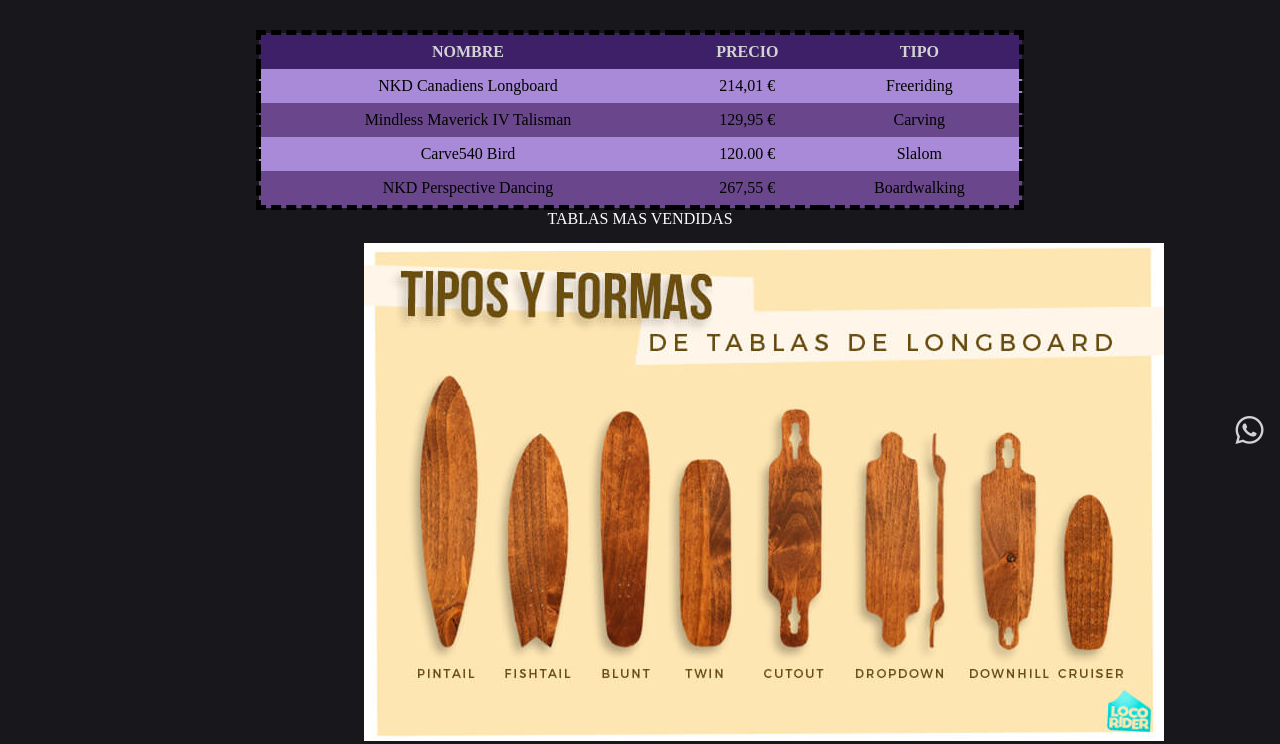
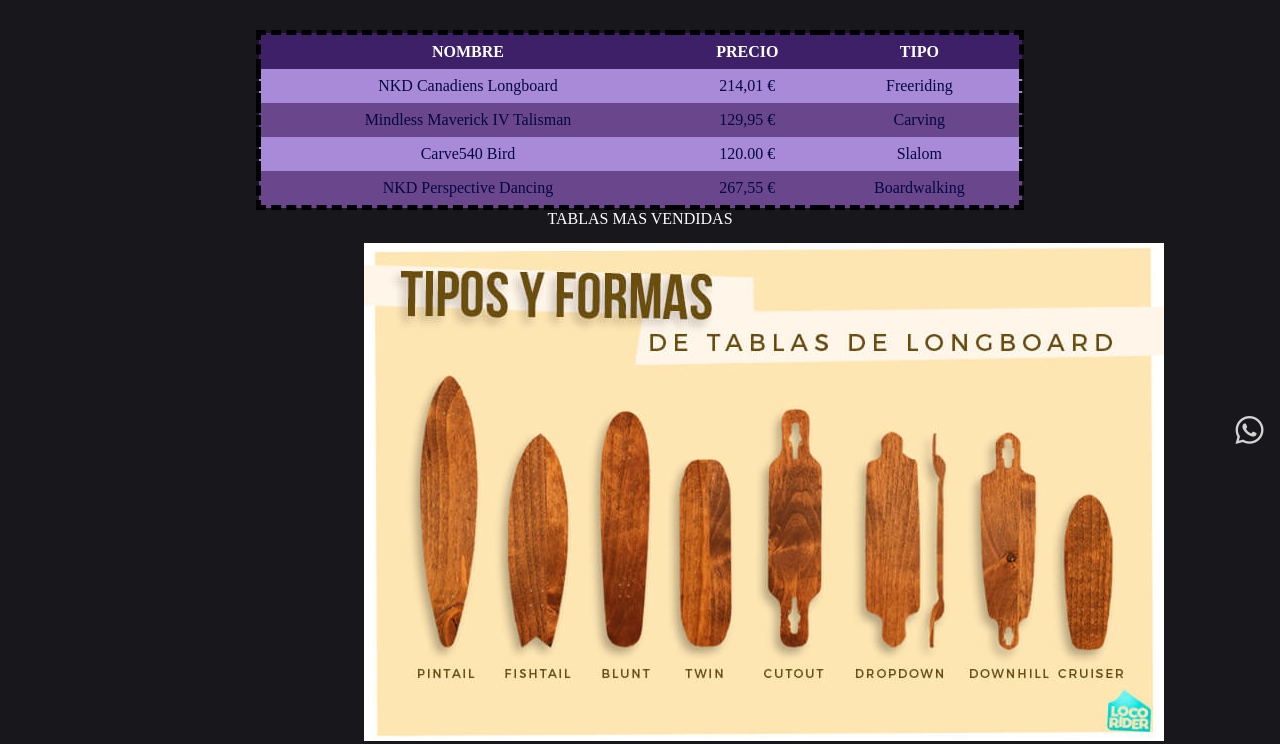
Before and after one commit to Ruiz19746/WheelBoards, a plain HTML site: page servicios.html in a window 1280 px wide. Shown: the part 338-1082 px from the top of the page. Drawn offline with Linux system fonts and the light colour scheme.

Commit message:
retoques contraste

```diff
--- a/css/blog.css
+++ b/css/blog.css
@@ -16,6 +16,7 @@
     width: 10%;
     margin: 2em;
     padding: 1em;
+    color: white;
 }
 
 .aside li {
--- a/css/servicios.css
+++ b/css/servicios.css
@@ -17,6 +17,7 @@
 td {
     padding: 8px;
     margin: 5px;
+    color: rgb(3, 8, 66);
 }
 
 caption {
@@ -24,7 +25,7 @@
 }
 
 th {
-    color: lightgray;
+    color: white;
 }
 
 table tr:nth-child(odd) {
```
